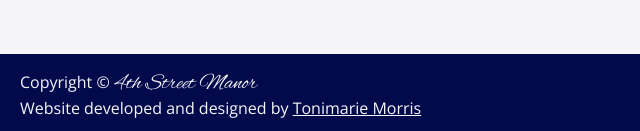
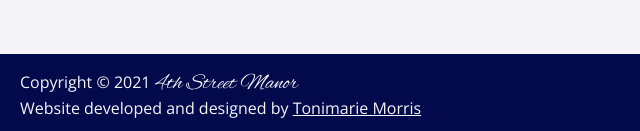
Before and after one commit to tonim99/4thStManor, a plain HTML site: page index.html in a window 1280 px wide. Shown: the part 5139-5270 px from the top of the page, 0-640 px from the left. Drawn offline with nearby package versions, Linux system fonts and the light colour scheme.

Commit message:
updated copyright

```diff
--- a/index.html
+++ b/index.html
@@ -104,7 +104,7 @@
         <section class="section__footer">
             <footer class="footer" id="footer">
                 <div class="copyright">
-                    <p>Copyright &copy; <span class="logo">
+                    <p>Copyright &copy; 2021<span class="logo">
                         4th Street Manor
                     </span></p>
                     <p>Website developed and designed by <a href="https://tonim99.github.io/Portfolio2/" target="_blank" class="link personal__link">Tonimarie Morris</a>
```
